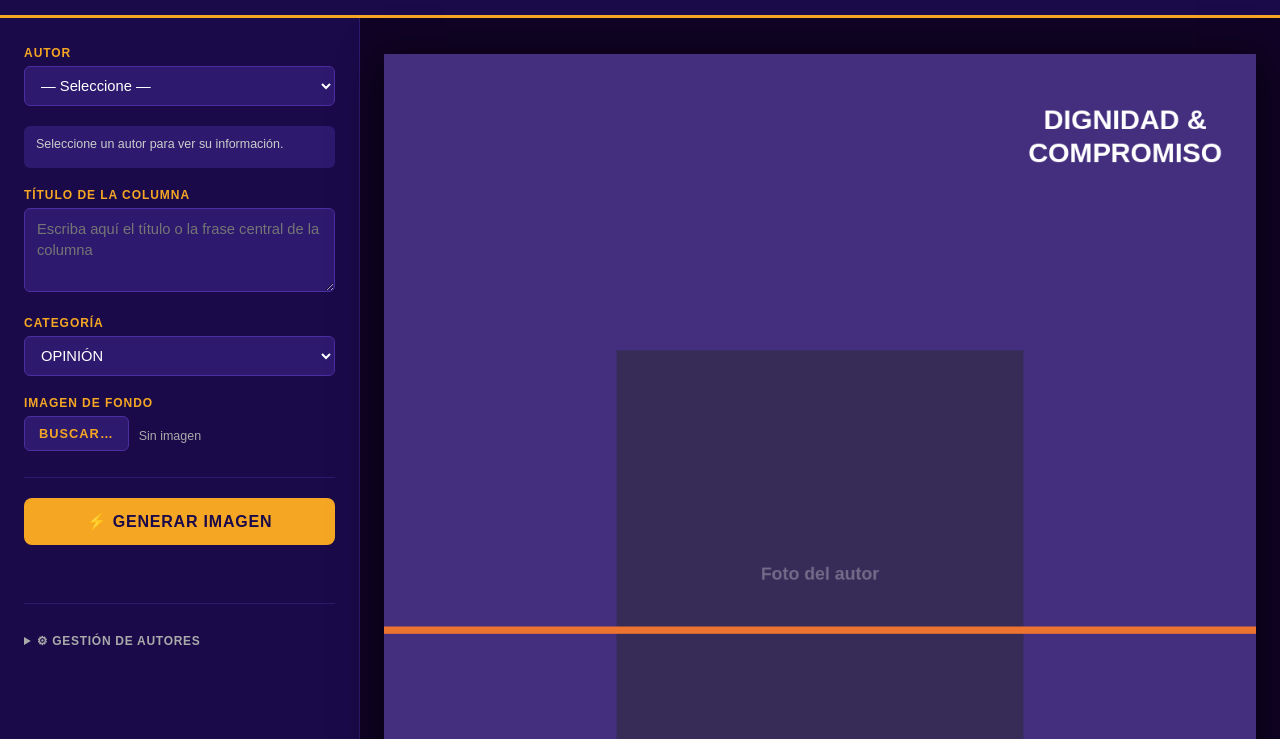
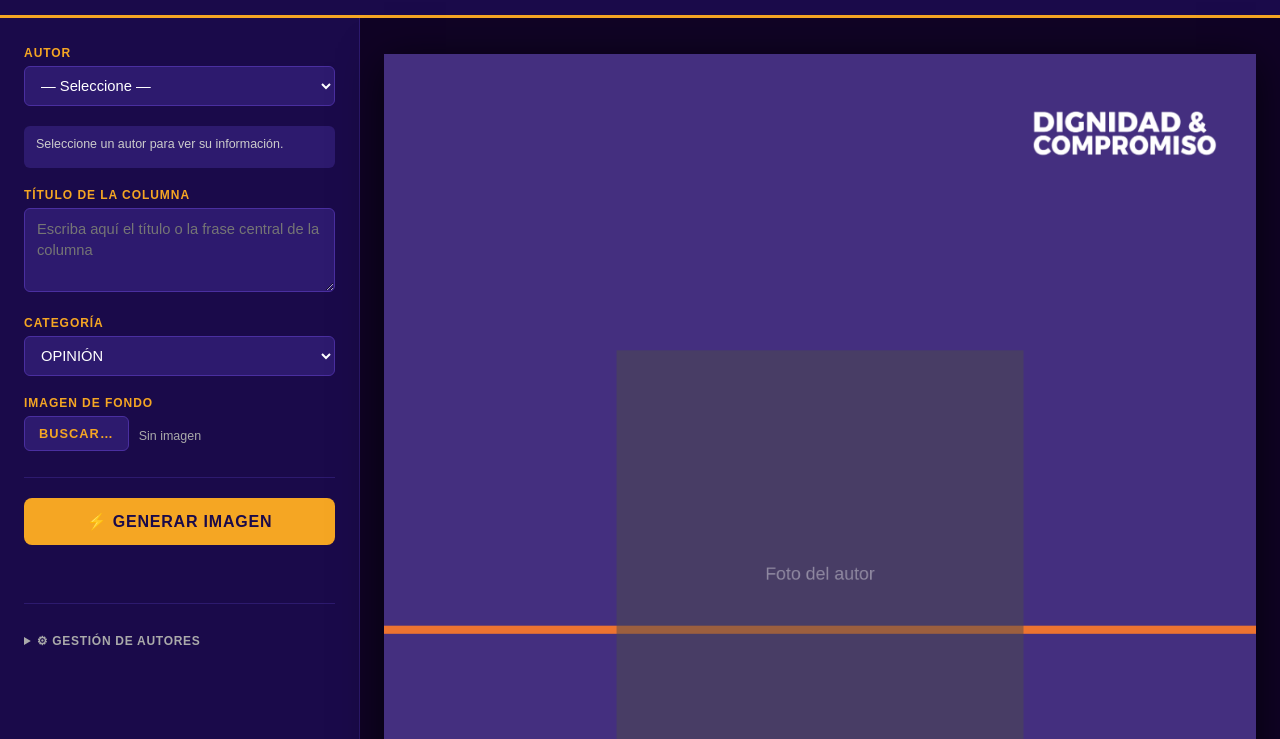
Before and after one commit to floremorrive/generador-dignidad, a plain HTML site: page index.html in a window 1280 px wide. Shown: the part 61-800 px from the top of the page. Drawn offline with Linux system fonts and the light colour scheme; a web font is replaced by a local one.

Commit message:
fix: logo PNG real, raya naranja detras de foto, foto llena sombra fondo exactamente

```diff
--- a/index.html
+++ b/index.html
@@ -284,7 +284,8 @@ const STATE = {
   autorActual: null,
   imgFondo: null,
   imgPerfil: null,
-  imgPerfilLocal: null, // override local para el autor seleccionado
+  imgPerfilLocal: null,
+  imgLogo: null,
 };
 
 const CANVAS_W = 1080;
@@ -296,42 +297,48 @@ const ORANGE  = '#ed7330';   // PANTONE 158 C            R:237 G:115 B:48
 const WHITE   = '#ffffff';
 const OVERLAY = 'rgba(68,47,127,0.38)'; // overlay morado Pantone semi-transparente
 
-// ── Layout exacto extraído del archivo PPT original ────────────────────────
-// Slide PPT: 540pt × 675pt  →  Canvas: 1080px × 1350px  (escala 2×)
+// ── Layout EXACTO extraído del PPT (python-pptx, julio 2026) ─────────────
+// Slide: 19.05cm × 23.812cm  →  Canvas: 1080px × 1350px
 const W = CANVAS_W, H = CANVAS_H;
-const p = (pct, total) => Math.round(pct / 100 * total); // % a píxeles
+const p = (pct, total) => Math.round(pct / 100 * total);
 
-// Línea naranja
-const STRIPE_Y = p(52.5, H);   // 709
-const STRIPE_H = p( 0.7, H);   // 9
+// Fondo (imagen de fondo): 0-53.23%
+const FONDO_H = p(53.23, H);   // 719
 
-// Foto (Perfil) — medidas exactas del PPT
-const PHOTO_X = p(26.7, W);    // 288
-const PHOTO_Y = p(27.2, H);    // 367
-const PHOTO_W = p(46.7, W);    // 504
-const PHOTO_H = p(40.5, H);    // 547   bottom = 914
+// Raya naranja (Shape 6 dentro de Grupo 9): top=52.48%, h=0.75%
+const STRIPE_Y = p(52.48, H);  // 708
+const STRIPE_H = p( 0.75, H);  // 10
 
-// Logo — medidas exactas del PPT
-const LOGO_X = p(71.0, W);     // 767
-const LOGO_Y = p( 3.8, H);     // 51
-const LOGO_W = p(28.0, W);     // 302
-const LOGO_H = p( 7.5, H);     // 101
+// Sección morada inferior (Shape 5): top=52.80%
+const PURPLE_Y = p(52.80, H);  // 713
+
+// Sombra fondo: left=26.67%, top=27.20%, w=46.67%, h=40.53%
+const SHADOW_X = p(26.67, W);  // 288
+const SHADOW_Y = p(27.20, H);  // 367
+const SHADOW_W = p(46.67, W);  // 504
+const SHADOW_H = p(40.53, H);  // 547
+
+// Logo imagen: left=70.85%, top=3.53%, w=27.98%, h=7.47%
+const LOGO_X = p(70.85, W);    // 765
+const LOGO_Y = p( 3.53, H);    // 48
+const LOGO_W = p(27.98, W);    // 302
+const LOGO_H = p( 7.47, H);    // 101
 
 // Texto — posiciones exactas del PPT
-const TX   = p( 6.0, W);       // 65  (left margin)
-const TW   = p(88.0, W);       // 950 (text width)
-const Y_CAT   = p(66.1, H);    // 892  OPINIÓN
-const Y_TIT   = p(69.9, H);    // 944  Título
-const Y_MAX   = p(86.4, H);    // 1166 Título bottom (espacio disponible)
-const Y_LIN   = p(88.0, H);    // 1188 Línea divisora
-const Y_AUT   = p(89.4, H);    // 1207 Autor
-const Y_BIO   = p(93.1, H);    // 1257 Bio
+const TX    = p( 6.00, W);     // 65
+const TW    = p(88.00, W);     // 950
+const Y_CAT = p(66.13, H);     // 893  OPINIÓN
+const Y_TIT = p(69.87, H);     // 943  Título
+const Y_MAX = p(86.40, H);     // 1166 Título bottom
+const Y_LIN = p(88.00, H);     // 1188 Línea divisora
+const Y_AUT = p(89.39, H);     // 1207 Autor
+const Y_BIO = p(93.12, H);     // 1257 Bio
 
-// Tamaños de fuente escalados del PPT (pt × 2 × 1.333 = pt × 2.667)
-const F_CAT = 38;   // 14pt en PPT
-const F_TIT = 50;   // 19pt en PPT  (se reduce si el título es largo)
-const F_AUT = 30;   // 11.5pt en PPT
-const F_BIO = 24;   // 9pt en PPT
+// Tamaños de fuente (pt PPT × 2 = px canvas)
+const F_CAT = 38;
+const F_TIT = 50;
+const F_AUT = 30;
+const F_BIO = 24;
 
 // ── Carga de autores ───────────────────────────────────────────────────────
 async function cargarAutores() {
@@ -476,71 +483,65 @@ function dibujar() {
   const categoria = document.getElementById('sel-categoria').value;
   const autor     = STATE.autorActual;
 
-  // 1 — Base morada
+  // 1 — Base morada (canvas completo)
   ctx.fillStyle = PURPLE;
   ctx.fillRect(0, 0, W, H);
 
-  // 2 — Imagen de fondo (zona superior hasta la línea naranja)
+  // 2 — Imagen de fondo recortada a la zona superior (Fondo: 0-53.23%)
   if (STATE.imgFondo) {
     ctx.save();
     ctx.beginPath();
-    ctx.rect(0, 0, W, STRIPE_Y);
+    ctx.rect(0, 0, W, FONDO_H);
     ctx.clip();
-    drawImageCover(ctx, STATE.imgFondo, 0, 0, W, STRIPE_Y);
+    drawImageCover(ctx, STATE.imgFondo, 0, 0, W, FONDO_H);
     ctx.restore();
+    // Overlay morado Pantone sobre la foto de fondo
     ctx.fillStyle = OVERLAY;
-    ctx.fillRect(0, 0, W, STRIPE_Y);
+    ctx.fillRect(0, 0, W, FONDO_H);
   }
 
-  // 3 — Zona morada inferior (garantía de color exacto)
+  // 3 — Sección morada inferior sólida (Shape 5, desde 52.80%)
   ctx.fillStyle = PURPLE;
-  ctx.fillRect(0, STRIPE_Y, W, H - STRIPE_Y);
+  ctx.fillRect(0, PURPLE_Y, W, H - PURPLE_Y);
 
-  // 4 — Sombra fondo: cuadro semitransparente detrás de la foto (elemento de diseño original PPT)
+  // 4 — Raya naranja (Shape 6: top=52.48%, h=0.75%) — DETRÁS de sombra y foto
+  ctx.fillStyle = ORANGE;
+  ctx.fillRect(0, STRIPE_Y, W, STRIPE_H);
+
+  // 5 — Logo (imagen PNG extraída del PPT original)
+  if (STATE.imgLogo) {
+    ctx.drawImage(STATE.imgLogo, LOGO_X, LOGO_Y, LOGO_W, LOGO_H);
+  }
+
+  // 6 — Sombra fondo: cuadro semitransparente detrás de la foto (diseño original PPT)
   ctx.fillStyle = 'rgba(0,0,0,0.42)';
-  ctx.fillRect(PHOTO_X, PHOTO_Y, PHOTO_W, PHOTO_H);
+  ctx.fillRect(SHADOW_X, SHADOW_Y, SHADOW_W, SHADOW_H);
 
-  // 5 — Foto del autor: escala proporcional SIN clip
-  //     La transparencia del PNG fluye al canvas sin crear bordes visibles
+  // 7 — Foto del autor: llena exactamente el cuadro de la sombra fondo
   const img = STATE.imgPerfil;
   if (img) {
-    const scale = Math.min(PHOTO_W / img.naturalWidth, PHOTO_H / img.naturalHeight);
-    const dw = img.naturalWidth  * scale;
-    const dh = img.naturalHeight * scale;
-    const dx = PHOTO_X + (PHOTO_W - dw) / 2;
-    const dy = PHOTO_Y + (PHOTO_H - dh) / 2;
-    ctx.drawImage(img, dx, dy, dw, dh);
+    ctx.save();
+    ctx.beginPath();
+    ctx.rect(SHADOW_X, SHADOW_Y, SHADOW_W, SHADOW_H);
+    ctx.clip();
+    drawImageCover(ctx, img, SHADOW_X, SHADOW_Y, SHADOW_W, SHADOW_H);
+    ctx.restore();
   } else {
-    ctx.fillStyle = 'rgba(255,255,255,0.07)';
-    ctx.fillRect(PHOTO_X, PHOTO_Y, PHOTO_W, PHOTO_H);
-    ctx.fillStyle = 'rgba(255,255,255,0.3)';
-    ctx.font = `600 22px Alexandria, sans-serif`;
+    ctx.fillStyle = 'rgba(255,255,255,0.15)';
+    ctx.fillRect(SHADOW_X, SHADOW_Y, SHADOW_W, SHADOW_H);
+    ctx.fillStyle = 'rgba(255,255,255,0.4)';
+    ctx.font = `22px Alexandria, sans-serif`;
     ctx.textAlign = 'center';
-    ctx.fillText('Foto del autor', PHOTO_X + PHOTO_W / 2, PHOTO_Y + PHOTO_H / 2 + 10);
+    ctx.fillText('Foto del autor', SHADOW_X + SHADOW_W / 2, SHADOW_Y + SHADOW_H / 2 + 10);
     ctx.textAlign = 'left';
   }
 
-  // 5 — Línea naranja (sobre la foto, igual que en el PPT)
-  ctx.fillStyle = ORANGE;
-  ctx.fillRect(0, STRIPE_Y, W, STRIPE_H);
-
-  // 6 — Logo (sin borde naranja — igual que el original)
-  ctx.fillStyle = PURPLE;
-  ctx.fillRect(LOGO_X, LOGO_Y, LOGO_W, LOGO_H);
-  ctx.fillStyle = WHITE;
-  ctx.font = `bold ${Math.round(LOGO_H * 0.34)}px Alexandria, sans-serif`;
-  ctx.textAlign = 'center';
-  ctx.fillText('DIGNIDAD &',  LOGO_X + LOGO_W / 2, LOGO_Y + LOGO_H * 0.42);
-  ctx.fillText('COMPROMISO',  LOGO_X + LOGO_W / 2, LOGO_Y + LOGO_H * 0.82);
-  ctx.textAlign = 'left';
-
-  // 7 — Textos (posiciones exactas del PPT)
-  // Categoría
+  // 8 — Categoría (OPINIÓN / ANÁLISIS / ...)
   ctx.fillStyle = ORANGE;
   ctx.font = `bold ${F_CAT}px Alexandria, sans-serif`;
   ctx.fillText(categoria, TX, Y_CAT + F_CAT);
 
-  // Título — ajustar fuente para que quepa en el espacio disponible
+  // 9 — Título — fuente se reduce si el texto es largo
   const txt = titulo
     ? `"${titulo}"`
     : '"Escriba aquí el título o la frase central de la columna"';
@@ -562,24 +563,34 @@ function dibujar() {
   ctx.font = `bold ${fs}px Alexandria, sans-serif`;
   wrapText(ctx, txt, TX, Y_TIT + fs, TW, fs * 1.32);
 
-  // Línea divisora
+  // 10 — Línea divisora horizontal
   ctx.fillStyle = ORANGE;
   ctx.fillRect(TX, Y_LIN, TW, 2);
 
-  // Nombre del autor
+  // 11 — Nombre del autor
   ctx.fillStyle = ORANGE;
   ctx.font = `bold ${F_AUT}px Alexandria, sans-serif`;
   ctx.fillText(autor ? autor.nombre.toUpperCase() : 'NOMBRE DEL VOCERO', TX, Y_AUT + F_AUT);
 
-  // Bio
+  // 12 — Bio
   ctx.fillStyle = WHITE;
   ctx.font = `${F_BIO}px Alexandria, sans-serif`;
   wrapText(ctx, autor ? autor.bio : 'Partido Dignidad & Compromiso', TX, Y_BIO + F_BIO, TW, F_BIO * 1.4);
-
 }
 
 // ── Init ───────────────────────────────────────────────────────────────────
-cargarAutores().then(() => dibujar());
+async function init() {
+  // Precargar logo PNG extraído del PPT original
+  try {
+    STATE.imgLogo = await loadImage('Logo.png');
+  } catch {
+    STATE.imgLogo = null;
+  }
+  await cargarAutores();
+  dibujar();
+}
+
+init();
 </script>
 </body>
 </html>
```
Also changed, not shown: Logo.png (added).
